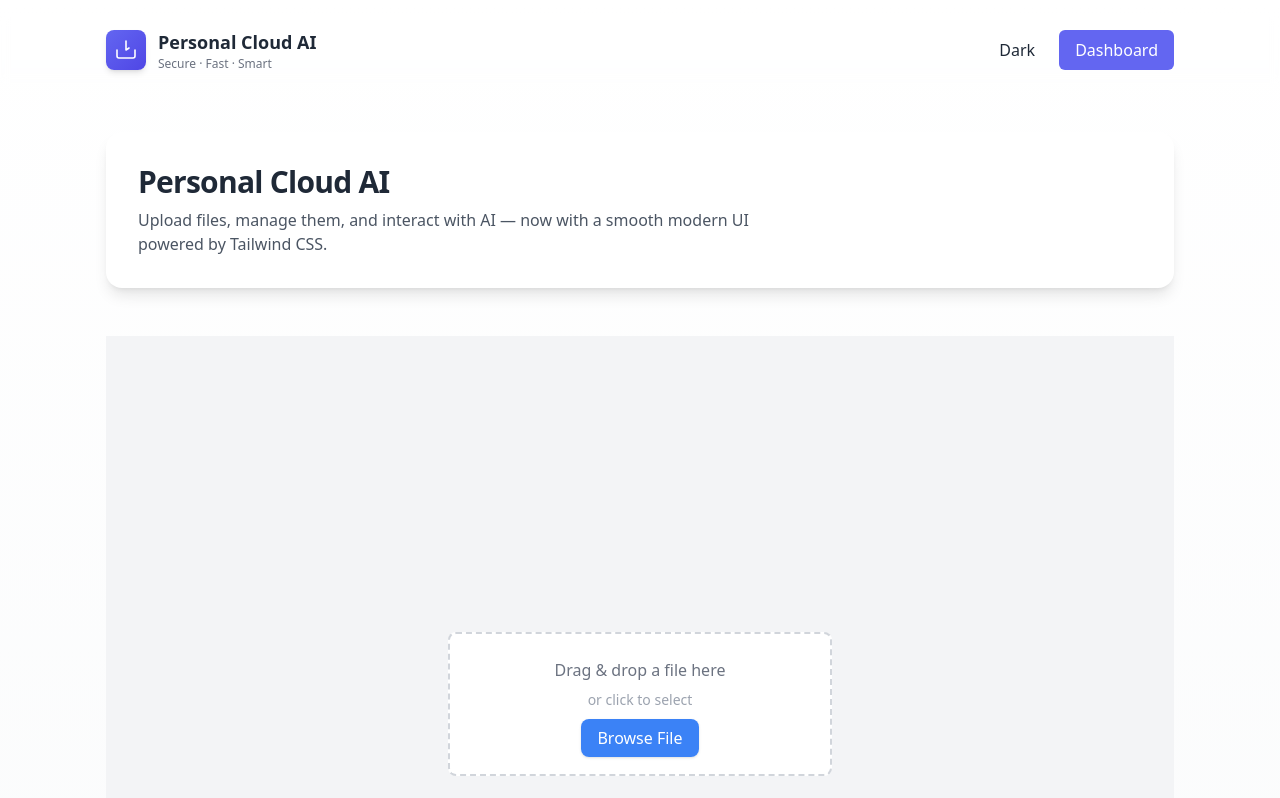
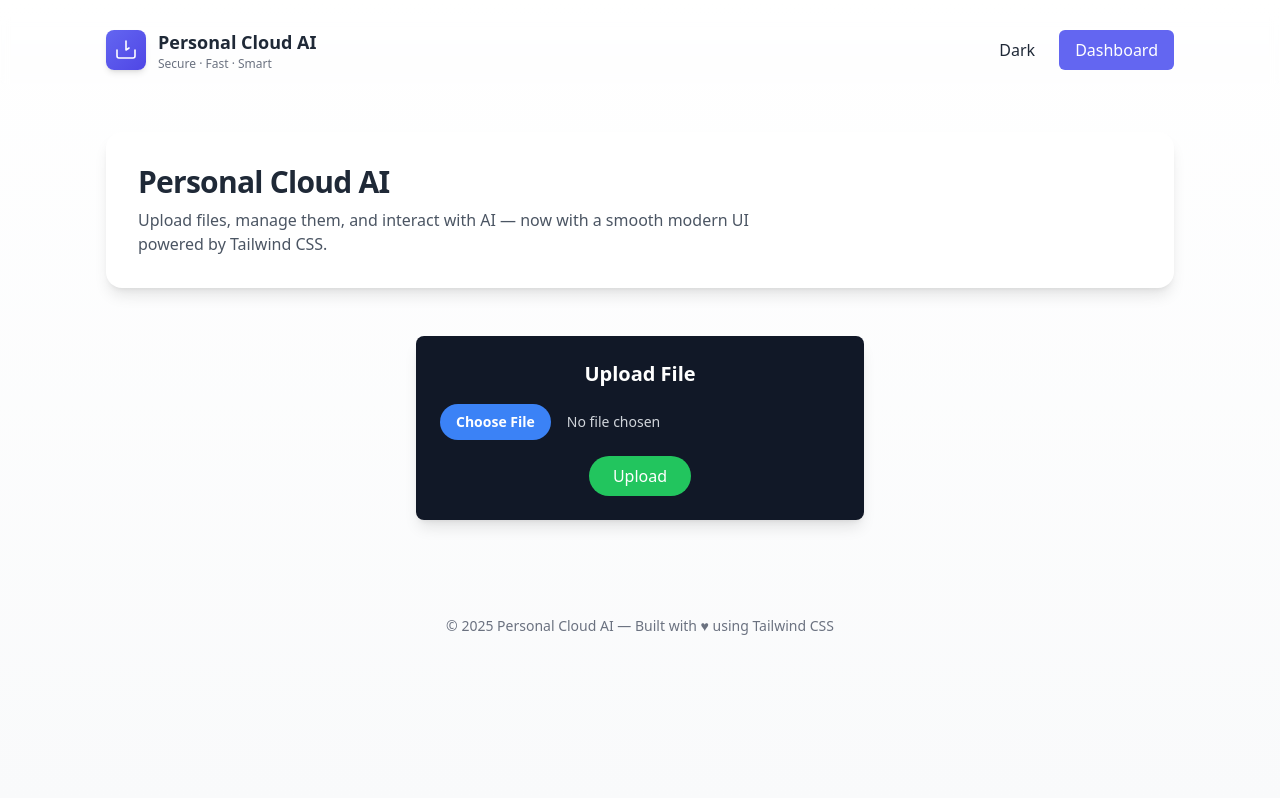
Before and after one commit to codead777/personal-cloud-ai, a React (Vite) app in the folder frontend/: page / in a window 1280 px wide. Shown: the top 798 px of the page. Built offline with nearby package versions, Linux system fonts and the light colour scheme.

Commit message:
Update Upload.jsx

```diff
--- a/frontend/src/components/Upload.jsx
+++ b/frontend/src/components/Upload.jsx
@@ -1,121 +1,71 @@
 import React, { useState } from "react";
 
-export default function Upload() {
-  const [selectedFile, setSelectedFile] = useState(null);
-  const [isDragging, setIsDragging] = useState(false);
-  const [progress, setProgress] = useState(0);
+export default function Upload({ token }) {
+  const [file, setFile] = useState(null);
   const [status, setStatus] = useState("");
 
+  const backendUrl = "https://personal-cloud-ai.onrender.com"; // <-- change if needed
+
   const handleFileChange = (e) => {
-    setSelectedFile(e.target.files[0]);
-    setStatus("");
-    setProgress(0);
+    setFile(e.target.files[0]);
   };
 
-  const handleDragOver = (e) => {
-    e.preventDefault();
-    setIsDragging(true);
-  };
+  const handleUpload = async () => {
+    if (!file) {
+      setStatus("Please select a file first.");
+      return;
+    }
 
-  const handleDragLeave = () => {
-    setIsDragging(false);
-  };
+    setStatus("Uploading...");
 
-  const handleDrop = (e) => {
-    e.preventDefault();
-    setIsDragging(false);
-    if (e.dataTransfer.files && e.dataTransfer.files.length > 0) {
-      setSelectedFile(e.dataTransfer.files[0]);
-      e.dataTransfer.clearData();
-      setStatus("");
-      setProgress(0);
+    const formData = new FormData();
+    formData.append("file", file);
+
+    try {
+      const res = await fetch(`${backendUrl}/api/files`, {
+        method: "POST",
+        headers: {
+          Authorization: `Bearer ${token}`, // token must come from login
+        },
+        body: formData,
+      });
+
+      if (!res.ok) {
+        throw new Error(`Upload failed: ${res.statusText}`);
+      }
+
+      const data = await res.json();
+      console.log("Upload success:", data);
+      setStatus("✅ Upload successful!");
+    } catch (err) {
+      console.error(err);
+      setStatus("❌ Upload failed. Check console for details.");
     }
   };
 
-  const handleUpload = () => {
-    if (!selectedFile) {
-      setStatus("⚠️ Please select a file first.");
-      return;
-    }
+  return (
+    <div className="flex flex-col items-center gap-4 p-6 bg-gray-900 text-white rounded-lg shadow-lg w-full max-w-md mx-auto">
+      <h2 className="text-xl font-semibold">Upload File</h2>
 
-    const formData = new FormData();
-    formData.append("file", selectedFile);
-
-    const xhr = new XMLHttpRequest();
-
-    xhr.open("POST", "https://personal-cloud-ai.onrender.com/upload", true);
-
-    // Track upload progress
-    xhr.upload.onprogress = (event) => {
-      if (event.lengthComputable) {
-        const percent = Math.round((event.loaded / event.total) * 100);
-        setProgress(percent);
-      }
-    };
-
-    xhr.onload = () => {
-      if (xhr.status >= 200 && xhr.status < 300) {
-        setStatus("✅ File uploaded successfully!");
-        setSelectedFile(null);
-      } else {
-        setStatus("❌ Upload failed.");
-      }
-    };
-
-    xhr.onerror = () => {
-      setStatus("❌ An error occurred during upload.");
-    };
-
-    xhr.send(formData);
-    setStatus("Uploading...");
-  };
-
-  return (
-    <div className="flex flex-col items-center justify-center min-h-screen bg-gray-100">
-      <div
-        className={`w-96 p-6 border-2 border-dashed rounded-lg text-center transition-all duration-300 ease-in-out ${
-          isDragging ? "border-blue-500 bg-blue-50 scale-105" : "border-gray-300 bg-white"
-        }`}
-        onDragOver={handleDragOver}
-        onDragLeave={handleDragLeave}
-        onDrop={handleDrop}
-      >
-        <p className="text-gray-500 mb-2">Drag & drop a file here</p>
-        <p className="text-sm text-gray-400 mb-4">or click to select</p>
-        <input
-          type="file"
-          onChange={handleFileChange}
-          className="hidden"
-          id="fileUpload"
-        />
-        <label
-          htmlFor="fileUpload"
-          className="cursor-pointer px-4 py-2 bg-blue-500 text-white rounded-lg shadow hover:bg-blue-600 transition-colors"
-        >
-          Browse File
-        </label>
-        {selectedFile && (
-          <p className="mt-4 text-gray-700">📄 {selectedFile.name}</p>
-        )}
-      </div>
-
-      {progress > 0 && (
-        <div className="w-96 bg-gray-200 rounded-full h-2 mt-4 overflow-hidden">
-          <div
-            className="bg-blue-500 h-2 transition-all duration-200"
-            style={{ width: `${progress}%` }}
-          ></div>
-        </div>
-      )}
+      <input
+        type="file"
+        onChange={handleFileChange}
+        className="block w-full text-sm text-gray-300
+        file:mr-4 file:py-2 file:px-4
+        file:rounded-full file:border-0
+        file:text-sm file:font-semibold
+        file:bg-blue-500 file:text-white
+        hover:file:bg-blue-600"
+      />
 
       <button
         onClick={handleUpload}
-        className="mt-6 px-6 py-2 bg-green-500 text-white rounded-lg shadow hover:bg-green-600 transition-colors"
+        className="bg-green-500 hover:bg-green-600 text-white px-6 py-2 rounded-full transition duration-200"
       >
         Upload
       </button>
 
-      {status && <p className="mt-4 text-gray-700">{status}</p>}
+      {status && <p className="text-sm mt-2">{status}</p>}
     </div>
   );
 }
```
